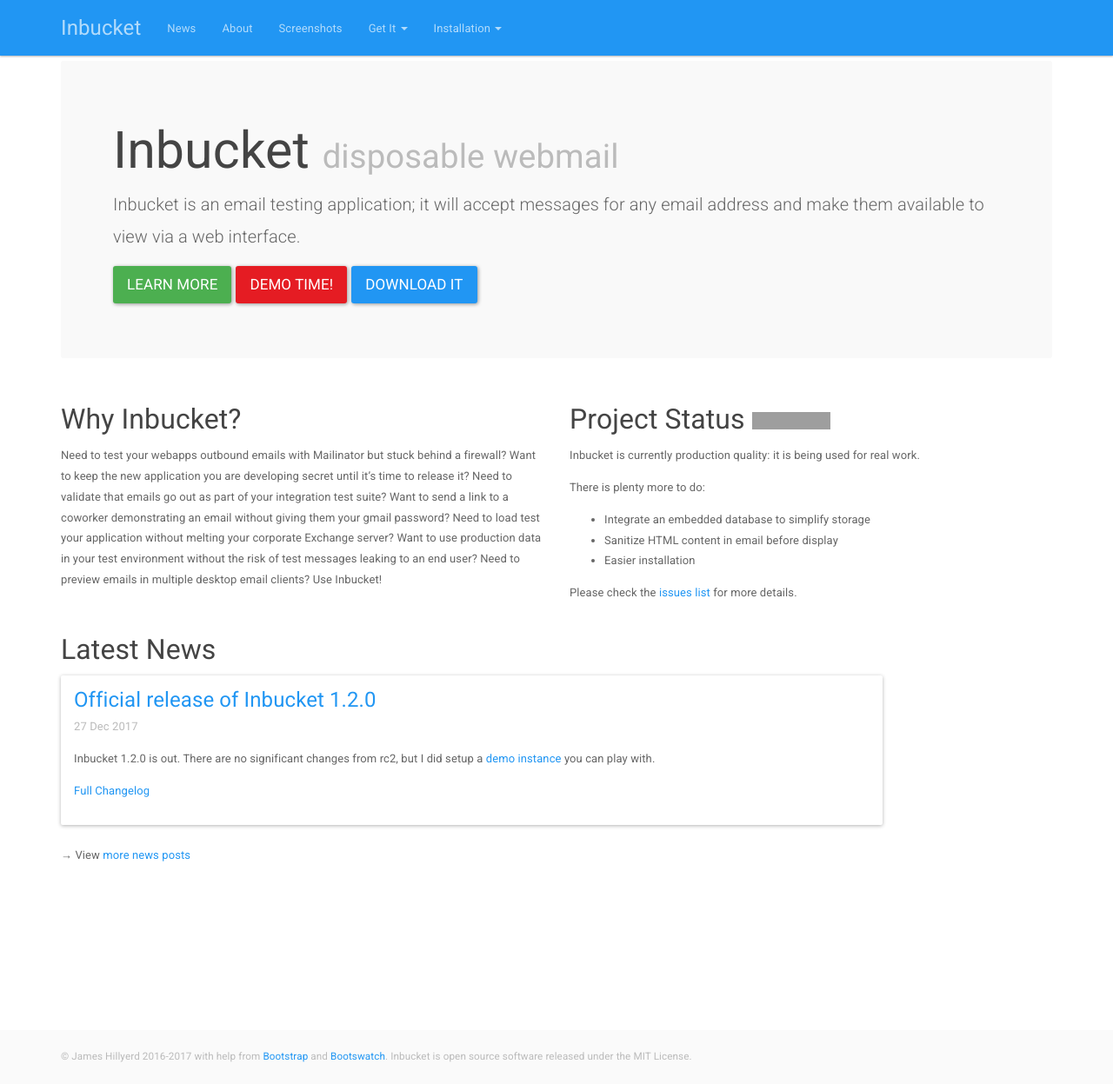
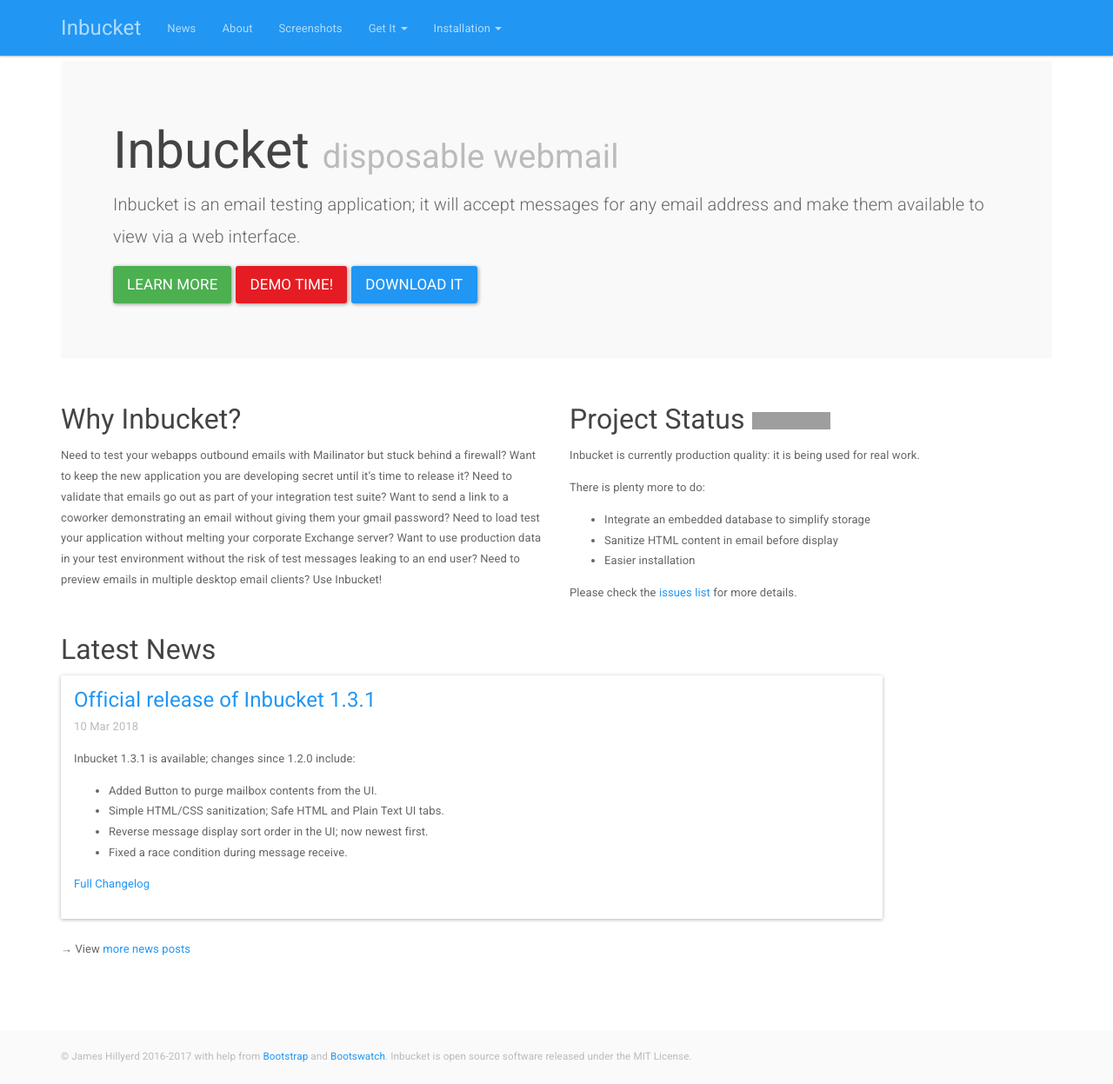
Before and after one commit to inbucket/inbucket.org, a Jekyll site: the page built from index.html, in a window 1280 px wide and 1247 px high. Shown: the whole window at 87% size. Built offline with Jekyll 4.4.1, drawn with Linux system fonts in a browser that asks for light colours; comment, search, counter and statistics services are not loaded; grey boxes are pictures that could not be loaded.

Commit message:
Release 1.3.1, github hosting

```diff
--- a/_config.yml
+++ b/_config.yml
@@ -27,17 +27,17 @@
 paginate_path: "news/page:num"
 
 # Binaries
-binary_versions: ["1.0", "1.1.0", "1.2.0-rc2", "1.2.0"]
-binary_base: https://dl.bintray.com/content/jhillyerd/golang
+binary_versions: ["1.3.0", "1.3.1"]
+binary_base: https://github.com/jhillyerd/inbucket/releases/download
 binary_platforms:
   - label: "Apple Mac"
     name: darwin
     architectures:
-      - {name: amd64, ext: zip}
+      - {name: amd64, ext: tar.gz}
   - label: "FreeBSD"
     name: freebsd
     architectures:
-      - {name: amd64, ext: zip}
+      - {name: amd64, ext: tar.gz}
   - label: "Linux"
     name: linux
     architectures:
--- /dev/null
+++ b/news/_posts/2018-03-10-onethreeone-release.md
@@ -0,0 +1,13 @@
+---
+title: Official release of Inbucket 1.3.1
+layout: post
+---
+
+Inbucket 1.3.1 is available; changes since 1.2.0 include:
+- Added Button to purge mailbox contents from the UI.
+- Simple HTML/CSS sanitization; Safe HTML and Plain Text UI tabs.
+- Reverse message display sort order in the UI; now newest first.
+- Fixed a race condition during message receive.
+
+[Full
+Changelog](https://github.com/jhillyerd/inbucket/blob/v1.3.1/CHANGELOG.md)
```
Also changed, not shown: binaries/index.html (+3 -5 lines).
